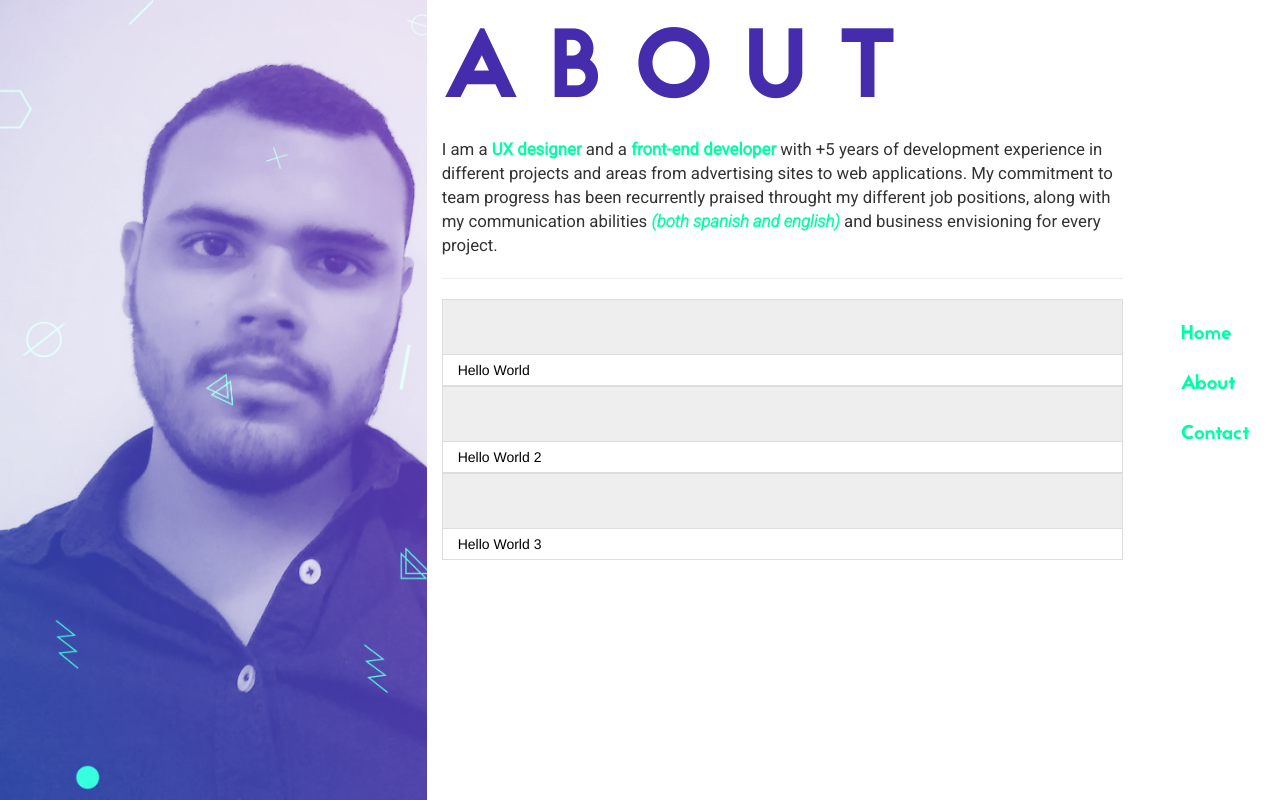
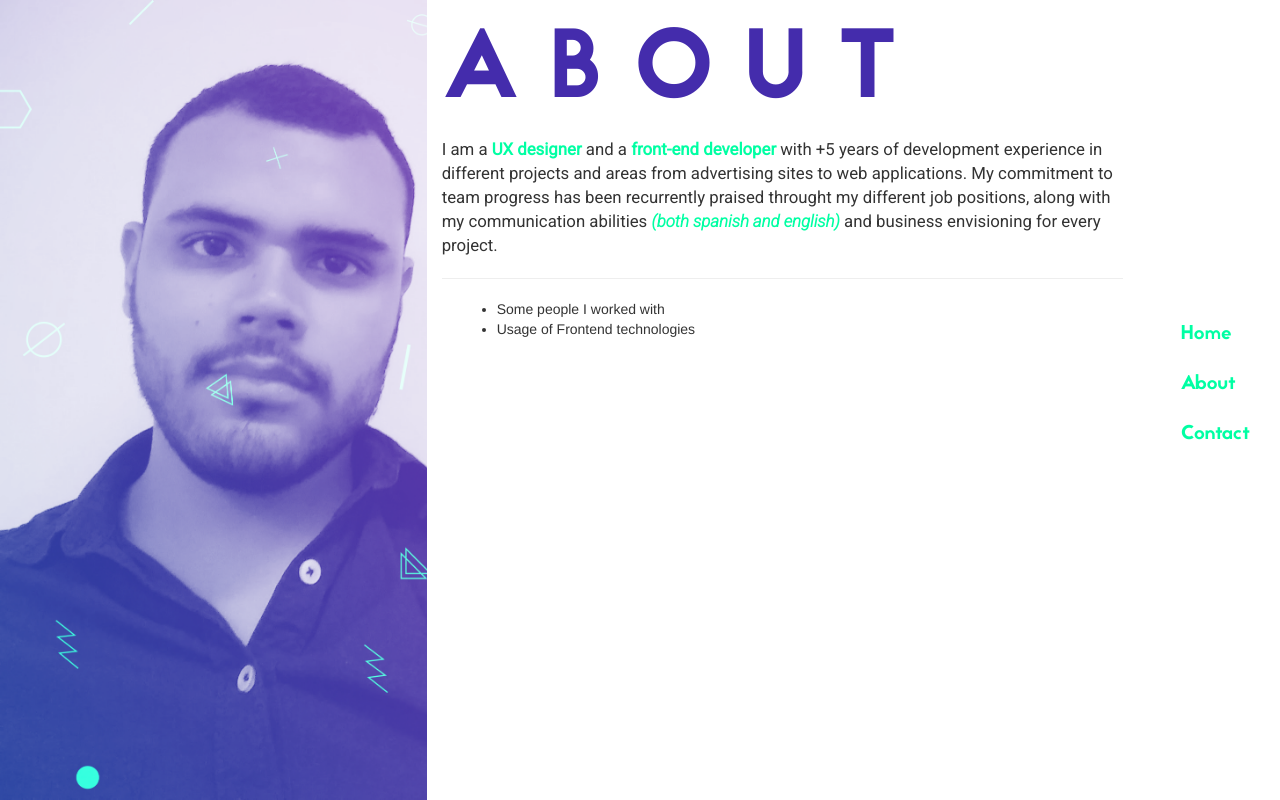
Before and after one commit to FelipeAG06/fa_website, a Vue app: page /about in a window 1280 px wide. Built offline with nearby package versions, Linux system fonts and the light colour scheme.

Commit message:
Fa-tabs removed. Working on different implementation.

```diff
--- a/src/components/About.vue
+++ b/src/components/About.vue
@@ -13,19 +13,32 @@
           throught my different job positions, along with my communication
           abilities <span class="section-highlighted-text section-highlighted-italic-text">(both spanish and english)</span> and business envisioning for every project.
           </p>
+          <!-- TODO: TEXT FOR ABOUT SHOULD BE MODIFIED -->
           <hr/>
-          <faTabs>
-            <faTabItem name="t1" title="Tab 1" active="true">
-                Hello World
-            </faTabItem>
-            <faTabItem name="t2" title="Tab 2">
-                Hello World 2
-            </faTabItem>
-            <faTabItem name="t3" title="Tab 3">
-                Hello World 3
-            </faTabItem>
-          </faTabs>
+          <div class="col-sm-12">
+            <ul>
+              <li>Some people I worked with</li>
+              <li>Usage of Frontend technologies</li>
+            </ul>
+            <div class="companies-images">
+              <!-- velocity -->
+              <!-- Premera -->
+              <!-- Eafit -->
+              <!-- DDB -->
+              <!-- eHarmony -->
+              <!-- SignalPath -->
 
+            </div>
+            <div class="techs-images">
+              <!-- Angular -->
+              <!-- Vue -->
+              <!-- Sass -->
+              <!-- Gulp -->
+              <!-- Webpack -->
+              <!-- Less -->
+              <!-- Typescript -->
+            </div>
+          </div>
         </div>
       </div>
 
--- a/src/components/fa-tabs/fa-tab-item.vue
+++ /dev/null
@@ -1,51 +0,0 @@
-<template>
-    <div id="faTabItem">
-      <ul class="nav nav-tabs">
-          <li role="presentation" v-bind:class="[{'active':tab.active}]" v-for="tab in tablist">
-            <a href="#" role="tab" data-toggle="tab">{{tab.title}}</a>
-          </li>
-      </ul>
-      <div class="tab-content">
-          <slot></slot>
-      </div>
-    </div>
-</template>
-<script>
-export default{
-  name: 'faTabItem',
-  inherit: true,
-  data () {
-    return {
-      tablist: []
-    }
-  },
-  // methods:{
-  mounted: function() {
-    var that = this;
-    this.$parent.$children.forEach(function(v){
-      that.tablist.push({
-          'name': v.name,
-          'title': v.title,
-          'active': v.active
-      });
-    });
-    console.log(this.tablist);
-  }
-  // }
-}
-</script>
-<style>
-  .nav-tabs {
-    background-color: #eeeeee;
-    padding-top:5px;
-    padding-left:5px;
-    border: 1px solid #ddd;
-  }
-  .tab-content {
-    color : #000000;
-    background-color: #ffffff;
-    padding : 5px 15px;
-    margin-top: -1px;
-    border: 1px solid #ddd;
-  }
-</style>
--- a/src/components/fa-tabs/fa-tabs.vue
+++ /dev/null
@@ -1,26 +0,0 @@
-<template>
-  <div id="faTabs">
-    <div role="tabpanel" class="tab-pane" v-bind:class="{'active':active}" v-bind:id="name">
-        <slot></slot>
-    </div>
-  </div>
-</template>
-<script>
-export default{
-  name: 'faTabs',
-  props: {
-    'title': {
-      type:String,
-      required: false
-    },
-    'active': {
-      type:[Boolean,String],
-      default:false
-    },
-    'name': {
-      type:String,
-      required: false
-    }
-  }
-}
-</script>
```
